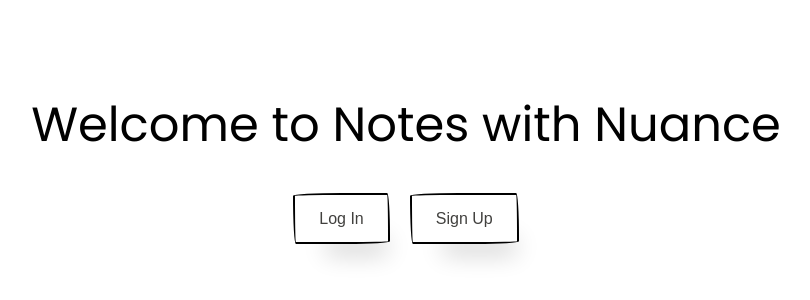
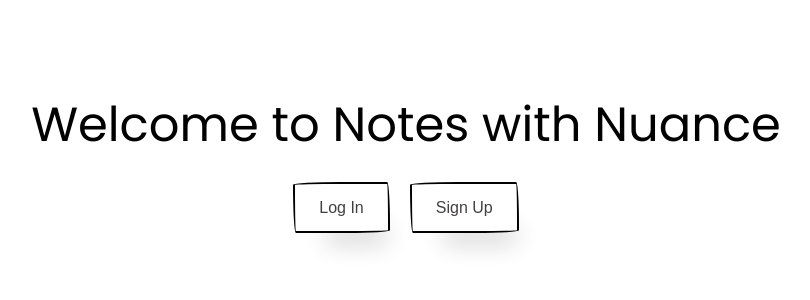
Before and after one commit to ahmedsmrt/user-auth-practice-app, a React (Create React App) app in the folder client/: page / in a window 1280 px wide. Shown: the part 234-534 px from the top of the page, without its empty margins (234-1044 px from the left). Built offline with nearby package versions, Linux system fonts and the light colour scheme.

Commit message:
Final Style touches for Version 1

```diff
--- a/client/src/components/LogIn.jsx
+++ b/client/src/components/LogIn.jsx
@@ -20,6 +20,10 @@ const LogInForm = styled.form`
     border: none;
     width: 100%;
     text-indent: 10px;
+    font-size: .7rem;
+    font-weight: 300;
+    opacity: .8;
+    padding: 2px 0;;
   }
 
   label {
--- a/client/src/components/SignUp.jsx
+++ b/client/src/components/SignUp.jsx
@@ -19,6 +19,10 @@ const UserForm = styled.form`
     border: none;
     width: 100%;
     text-indent: 10px;
+    font-size: .7rem;
+    font-weight: 300;
+    opacity: .8;
+    padding: 2px 0;;
   }
   label {
     position: relative;
--- a/client/src/components/UserForm.jsx
+++ b/client/src/components/UserForm.jsx
@@ -9,6 +9,8 @@ const UserDiv = styled.div`
     display: flex;
     flex-direction: column;
     justify-content: center;
+    border-top-left-radius: 10px;
+    border-top-right-radius: 10px;
     border-radius: 10px 10px 25px 25px;
     position: relative;
     background-color: whitesmoke;
--- a/client/src/components/Welcome.jsx
+++ b/client/src/components/Welcome.jsx
@@ -16,6 +16,15 @@ const WelcomeSection = styled.section`
     font-size: 3rem;
     margin: 0 0 2rem 0;
     text-align: center;
+    line-height: 3.2rem;
+  }
+
+  @media screen and (max-width: 400px) {
+    h1 {
+      font-size: 2rem;
+      line-height: 2.2rem;
+      padding: 20px 15px;
+    }
   }
 
   .btn-wrap {
```
